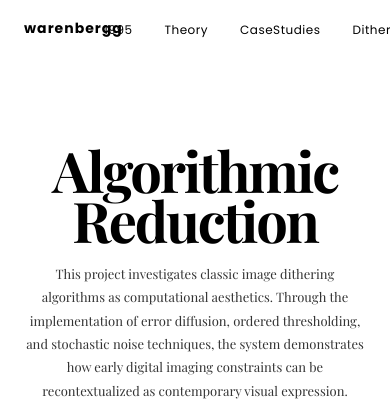
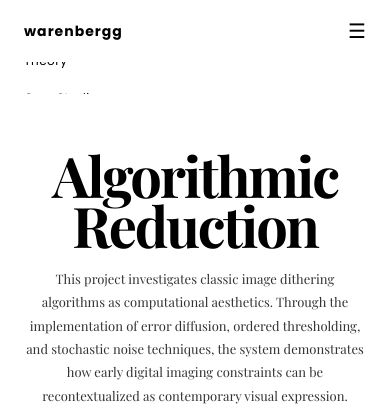
Before and after one commit to warenbergg/warenbergg1995art, a Flask app: page /dither in a window 390 px wide. Shown: the top 420 px of the page. Run offline with Flask 3, Linux system fonts and the light colour scheme.

Commit message:
navbar update

```diff
--- a/static/dither.css
+++ b/static/dither.css
@@ -684,3 +684,39 @@ input[type="color"] {
   cursor: pointer;
   background: none;
 }
+/* ========== HAMBURGER BUTTON ========== */
+.menu-toggle {
+  display: none;
+  font-size: 20px;
+  background: none;
+  border: none;
+  cursor: pointer;
+}
+
+/* ========== MOBILE NAV FIX ========== */
+@media (max-width: 768px) {
+  .menu-toggle {
+    display: block;
+  }
+
+  .nav-main {
+    position: absolute;
+    top: 100%;
+    left: 0;
+    width: 100%;
+    background: inherit;
+    flex-direction: column;
+    align-items: flex-start;
+    padding: 16px 24px;
+    gap: 12px;
+
+    /* hidden by default */
+    max-height: 0;
+    overflow: hidden;
+    transition: max-height 0.3s ease;
+  }
+
+  .nav-main.active {
+    max-height: 300px;
+  }
+}
--- a/static/dither.js
+++ b/static/dither.js
@@ -616,3 +616,10 @@ function processImage() {
 
   ctx.putImageData(img, 0, 0);
 }
+const toggle = document.getElementById("menu-toggle");
+const nav = document.querySelector(".nav-main");
+
+  toggle.addEventListener("click", () => {
+  nav.classList.toggle("active");
+  toggle.classList.toggle("active");
+});
--- a/templates/dither.html
+++ b/templates/dither.html
@@ -13,6 +13,7 @@
   <nav class="navbar">
     <div class="navbar-content">
       <h2 class="logo">warenbergg</h2>
+      <button class="menu-toggle" id="menu-toggle">☰</button>
       <ul class="nav-main">
         <li><a href="/">1995</a></li>
         <li><a href="/theory">Theory</a></li>
--- a/templates/theory.html
+++ b/templates/theory.html
@@ -15,6 +15,7 @@
   <nav class="navbar">
     <div class="navbar-content">
       <h2 class="logo">warenbergg</h2>
+      <button class="menu-toggle" id="menu-toggle">☰</button>
       <ul class="nav-main">
         <li><a href="/">1995</a></li>
         <li><a href="/theory">Theory</a></li>
```
Also changed, not shown: static/style.css (+36 -0 lines), templates/index.html (+11 -1 lines).
